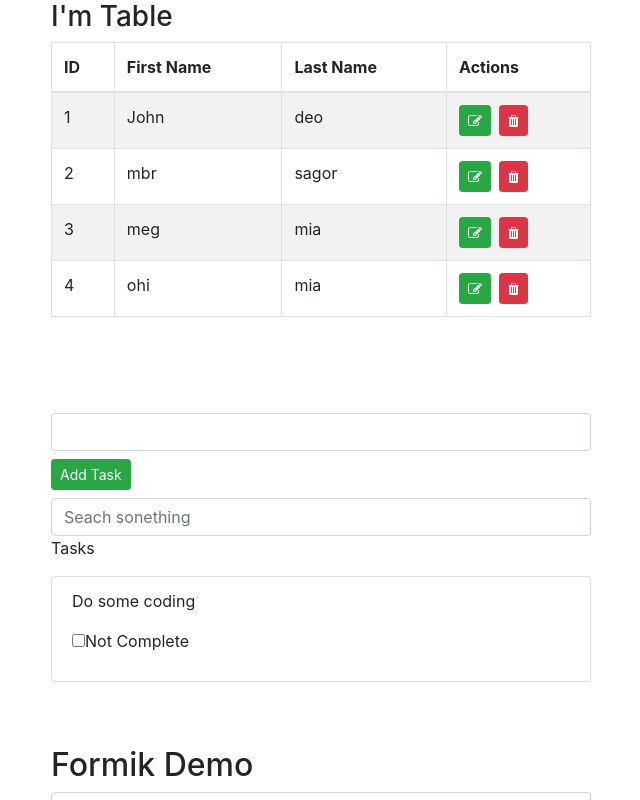
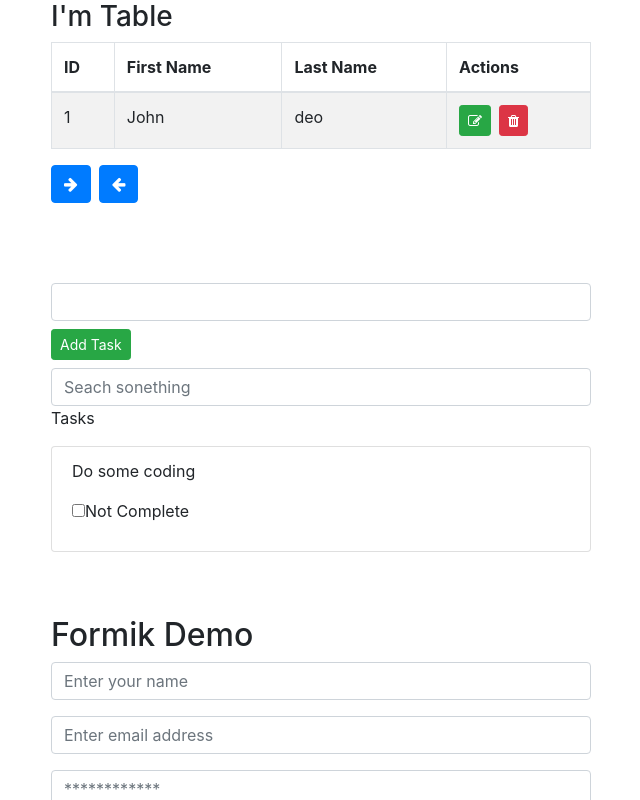
Before and after one commit to mbrsagor/youReacker, a React (Create React App) app: page / in a window 1280 px wide. Shown: the top 800 px of the page, without its empty margins (319-959 px from the left). Built offline with nearby package versions, Linux system fonts and the light colour scheme.

Commit message:
Pagination added

```diff
--- a/src/components/my_table/index.jsx
+++ b/src/components/my_table/index.jsx
@@ -1,7 +1,9 @@
 import React, { Component } from 'react';
 import TableView from './table_view'
 
-class MyTable extends React.Component {
+const itemPerPage = 1;
+
+class MyTable extends Component {
 
     state = {
         users: [
@@ -9,14 +11,40 @@ class MyTable extends React.Component {
             { id: 2, first_name: 'mbr', last_name: 'sagor' },
             { id: 3, first_name: 'meg', last_name: 'mia' },
             { id: 4, first_name: 'ohi', last_name: 'mia' }
-        ]
+        ],
+
+        currentpage: 0
+    }
+
+    nextpage = () => {
+        let totalPage = Math.ceil(this.state.users.length / itemPerPage);
+        if(this.state.currentpage < totalPage){
+            this.setState({currentpage: this.state.currentpage + 1});
+        }
+    }
+
+    prevpage = () => {
+        if(this.state.currentpage > 1){
+            this.setState({currentpage: this.state.currentpage - 1});
+        }
+    }
+
+    getItemPerPage = () => {
+        const startIndex = (itemPerPage + this.state.currentpage) - itemPerPage;
+        let endIndex =startIndex + itemPerPage;
+        return this.state.users.slice(startIndex, endIndex);
     }
 
     render() {
+        let data= this.getItemPerPage();
         return (
             <div>
                 <h3>I'm Table</h3>
-                <TableView data={this.state.users} />
+                <TableView
+                    nextpage={this.nextpage}
+                    prevpage={this.prevpage}
+                    data={data}
+                />
             </div>
         )
     }
--- a/src/components/my_table/table_view.jsx
+++ b/src/components/my_table/table_view.jsx
@@ -1,6 +1,6 @@
 import React from 'react'
 
-const TableView = ({data=[]}) =>{
+const TableView = ({data=[], nextpage, prevpage}) =>{
     return (
         <div>
             <table className="table table-striped table-bordered">
@@ -14,7 +14,7 @@ const TableView = ({data=[]}) =>{
                 </thead>
                 <tbody>
                     {data.map(item => (
-                        <tr>
+                        <tr key={item.id}>
                             <td>{item.id}</td>
                             <td>{item.first_name}</td>
                             <td>{item.last_name}</td>
@@ -26,6 +26,10 @@ const TableView = ({data=[]}) =>{
                     ))}
                 </tbody>
             </table>
+            <div>
+                <button onClick={prevpage} className="btn btn-primary btm-sm mr-2"><i className="fa fa-arrow-right"></i></button>
+                <button onClick={nextpage} className="btn btn-primary btm-sm"><i className="fa fa-arrow-left"></i></button>
+            </div>
         </div>
     )
 }
```
Also changed, not shown: 1 other file (tests, documents, lock files or other folders).
